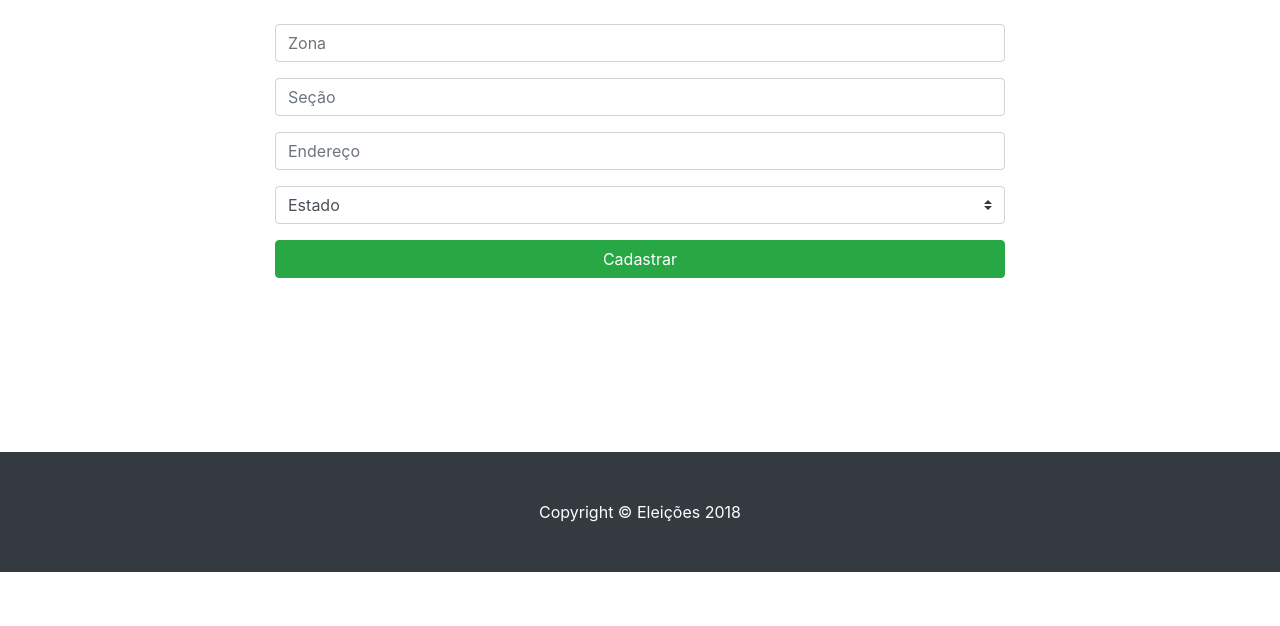
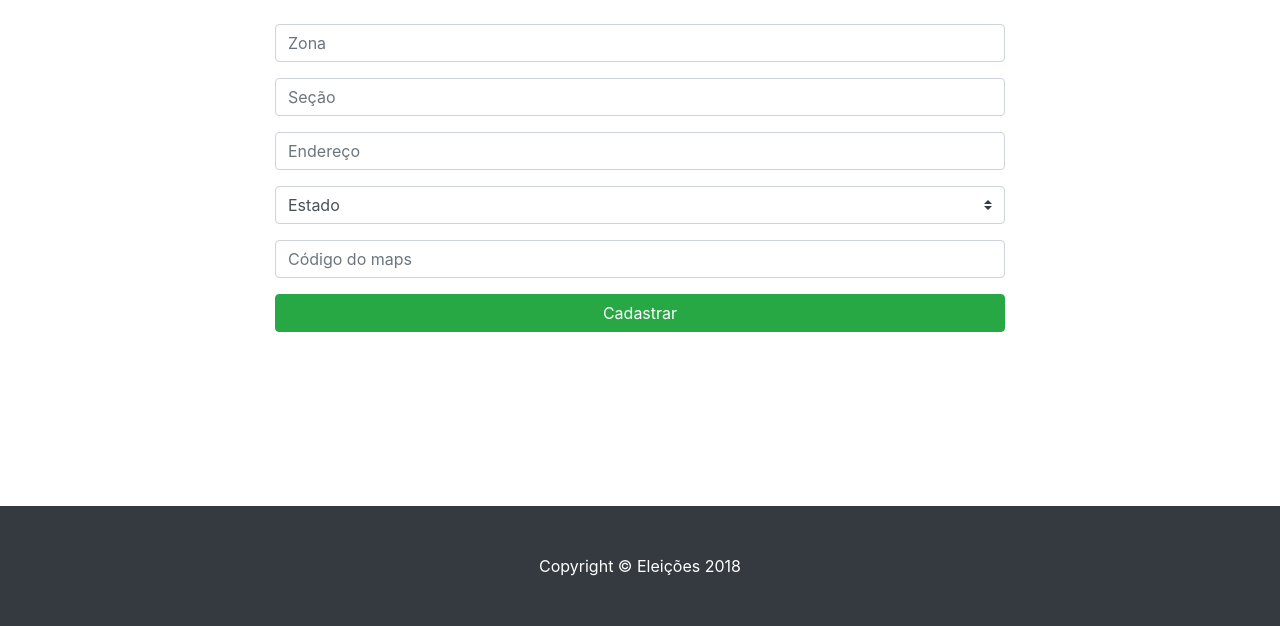
Before and after one commit to erickarruzzo/eleicoesuff, a Django app: a page that uses local_votacao/templates/registrar_local.html in a window 1280 px wide. Shown: the part 438-1064 px from the top of the page. Before the commit the page ends 1010 px from the top, so only its background shows below. Run offline with Django 3.2, Linux system fonts and the light colour scheme; data that the repository does not hold is empty; some libraries are stand-ins or nearby versions.

Commit message:
Adicionando local de votacao

```diff
--- a/local_votacao/forms.py
+++ b/local_votacao/forms.py
@@ -8,6 +8,7 @@ class RegistrarLocalForm(forms.Form):
     secao_register = forms.IntegerField(required=True)
     endereco_register = forms.CharField(required=True)
     estado_register = forms.CharField(required=True)
+    mapa_register = forms.CharField(required=True)
 
     def is_valid(self):
             valid = True
--- a/local_votacao/templates/registrar_local.html
+++ b/local_votacao/templates/registrar_local.html
@@ -24,6 +24,9 @@
         {% endfor %}
       </select>
     </div>
+    <div class="form-group">
+        <input type="text" class="form-control" name="mapa_register" id="mapa_register" placeholder="Código do maps" required>
+      </div>
     <button type="submit" value="Registrar" class="btn btn-success col-sm-12">Cadastrar</button>
     <br>
     <br>
--- a/local_votacao/views.py
+++ b/local_votacao/views.py
@@ -25,7 +25,7 @@ class RegistrarLocalView(View):
             estado = Estado.objects.get(id=dados_form['estado_register'])
 
             #cria o Local
-            local = LocalVotacao(zona=dados_form['zona_register'], secao=dados_form['secao_register'], endereco=dados_form['endereco_register'], estado=estado)
+            local = LocalVotacao(zona=dados_form['zona_register'], secao=dados_form['secao_register'], endereco=dados_form['endereco_register'], estado=estado, mapa=dados_form['mapa_register'])
 
             #grava no banco
             local.save()
```
